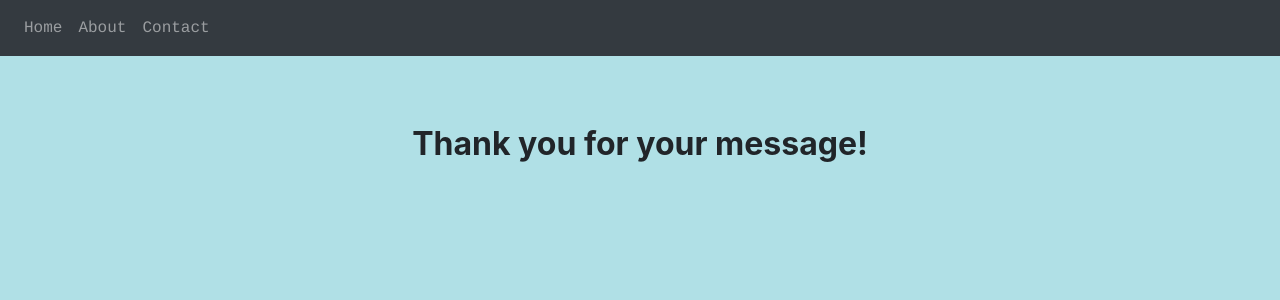
After one commit to jordanphillips23/HealthHack, a Django app: page /submitted/ in a window 1280 px wide. The commit adds this page. Shown: the top 300 px of the page. Run offline with Django 3.2, Linux system fonts and the light colour scheme; some libraries are stand-ins or nearby versions.

Commit message:
cleaned and moved

```diff
--- a/HealthHack/HealthHack/static/css/dashboard.css
+++ b/HealthHack/HealthHack/static/css/dashboard.css
@@ -1,5 +1,4 @@
 body {
-  font-size: .875rem;
   font-family: courier;
 }
 
--- /dev/null
+++ b/HealthHack/HealthHack/static/css/navbar.css
@@ -0,0 +1,3 @@
+.nav{
+  font-family: courier;
+}
--- a/HealthHack/HealthHack/static/css/starter-template.css
+++ b/HealthHack/HealthHack/static/css/starter-template.css
@@ -4,6 +4,7 @@ body {
 .starter-template {
   padding: 3rem 1.5rem;
   text-align: center;
+  font-family: courier;
 }
 
 * {
--- a/HealthHack/HealthHack/templates/components/navbar.html
+++ b/HealthHack/HealthHack/templates/components/navbar.html
@@ -8,7 +8,7 @@
 
         {% for page in pageNames%}
         <li class="nav-item">
-            <a class="nav-link" href="/{{ page }}">{{ page }}</a>
+            <a class="nav-link" style = "font-family: courier;" href="/{{ page }}">{{ page }}</a>
         </li>
         {% endfor %}
 
--- a/HealthHack/HealthHack/templates/pages/searchList.html
+++ b/HealthHack/HealthHack/templates/pages/searchList.html
@@ -35,7 +35,7 @@
 <div class="container">
     <br>
     <center>
-    <h1><b>Search Results</b></h1>
+    <h1 style = "font-family: courier;"><b>Search Results</b></h1>
     </center>
 </div>
 
--- a/HealthHack/HealthHack/templates/pages/std/contact.html
+++ b/HealthHack/HealthHack/templates/pages/std/contact.html
@@ -44,7 +44,7 @@
       <div class="container-contact100-form-btn">
         <div class="wrap-contact100-form-btn">
           <div class="contact100-form-bgbtn"></div>
-          <button class="contact100-form-btn btn btn-primary">
+          <button class="contact100-form-btn btn btn-primary" >
             Send Email
           </button>
         </div>
@@ -79,5 +79,7 @@
 
 <script src="https://code.jquery.com/jquery-3.5.1.slim.min.js" integrity="sha384-DfXdz2htPH0lsSSs5nCTpuj/zy4C+OGpamoFVy38MVBnE+IbbVYUew+OrCXaRkfj" crossorigin="anonymous"></script>
   <script>window.jQuery || document.write('<script src="../assets/js/vendor/jquery.slim.min.js"><\/script>')</script><script src="../assets/dist/js/bootstrap.bundle.js"></script>
+
+
 </center>
 {% endblock %}
--- /dev/null
+++ b/HealthHack/HealthHack/templates/pages/submittedContact.html
@@ -0,0 +1,12 @@
+{% extends "base.html" %}
+
+{% block content%}
+
+<div class="container">
+  <br>
+  <center>
+  <h1><b>Thank you for your message!</b></h1>
+  </center>
+</div>
+
+{% endblock %}
--- a/HealthHack/HealthHack/urls.py
+++ b/HealthHack/HealthHack/urls.py
@@ -15,7 +15,7 @@ Including another URLconf
 """
 from django.contrib import admin
 from django.urls import path
-from HealthHack.views import home, about, contact, company, searchList
+from HealthHack.views import home, about, contact, company, searchList, submittedContact
 from HealthHack.api import change
 urlpatterns = [
     # admin path, autogenerated
@@ -33,9 +33,11 @@ urlpatterns = [
     path('contact/', contact.contact, name = "contact"),
     path('Contact/', contact.contact, name = "contact"),
 
-    path('company', company.company, name = "company"),
+    path('company/', company.company, name = "company"),
 
-    path('searchList', searchList.searchList, name = "search list"),
+    path('searchList/', searchList.searchList, name = "search list"),
+
+    path('submitted/', submittedContact.submittedContact, name = "submitted contact"),
 
     # api endpoints
     path('api/change', change.change, name = "change")
--- a/HealthHack/HealthHack/views/contact.py
+++ b/HealthHack/HealthHack/views/contact.py
@@ -1,6 +1,10 @@
 from django.shortcuts import render
 from django.http import HttpResponse
 from ..loadData import loadData
+from django.shortcuts import redirect
 
 def contact(request):
+	if request.method == "GET":
+		if "name" in request.GET:
+			return redirect("/submitted")
 	return render(request, 'pages/std/contact.html', context = loadData())
--- /dev/null
+++ b/HealthHack/HealthHack/views/submittedContact.py
@@ -0,0 +1,6 @@
+from django.shortcuts import render
+from django.http import HttpResponse
+from ..loadData import loadData
+
+def submittedContact(request):
+	return render(request, 'pages/submittedContact.html', context = loadData())
```
Also changed, not shown: HealthHack/HealthHack/views/searchList.py (+11 -3 lines), HealthHack/HealthHack/static/css/mainAbout.css (line endings or trailing spaces).
